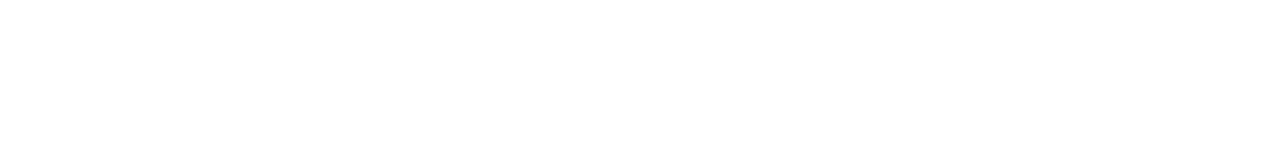
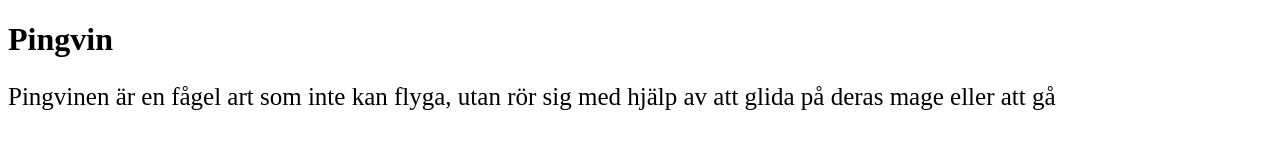
Before and after one commit to victorisaksson08/djur, a plain HTML site: page index.html in a window 1280 px wide. Drawn offline with Linux system fonts and the light colour scheme.

Commit message:
modified:   index.html

```diff
--- a/index.html
+++ b/index.html
@@ -1 +1,10 @@
 <!DOCTYPE html>
+<html>
+<head>
+    <title>Pingvin</title>
+</head>
+<body style="background-color: rgb(255, 255, 255);">
+    <h1>Pingvin</h1>
+    <p style="font-size: 25px;">Pingvinen är en fågel art som inte kan flyga, utan rör sig med hjälp av att glida på deras mage eller att gå</p>
+</body>
+</html>
```
